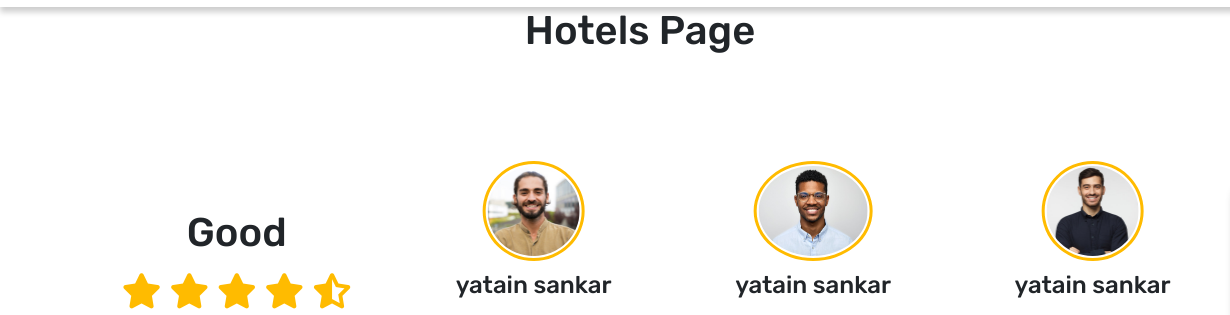
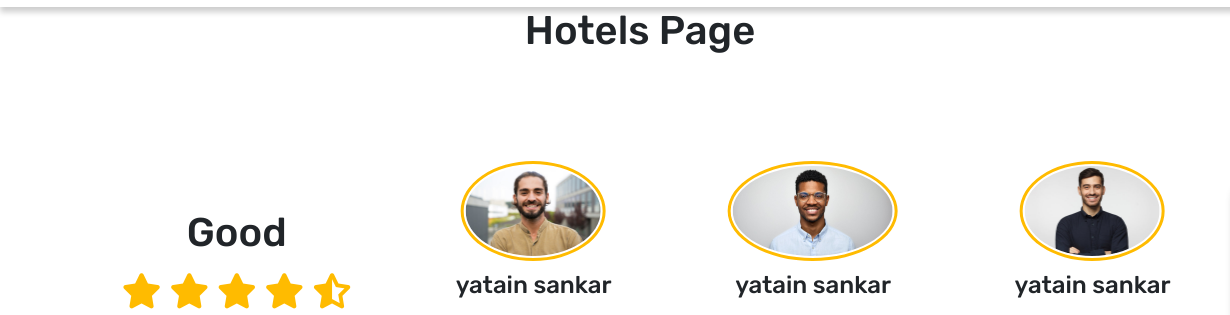
Before and after one commit to Ahmedelsayedd01/Vip-Visit-World, a plain HTML site: page Pages/hotels.html in a window 1280 px wide. Shown: the part 129-444 px from the top of the page, 0-1230 px from the left. Drawn offline with nearby package versions, Linux system fonts and the light colour scheme.

Commit message:
New Update

```diff
--- a/Styles/hotels.css
+++ b/Styles/hotels.css
@@ -325,7 +325,7 @@ nav .wrapperNav .linksPage .menuTap {
 
 .reviewSec .splide__slide .cardd .headCard img {
        height: 100px;
-       width: 70%;
+       /* width: 70%; */
        border-radius: 50%;
        object-fit: cover;
        object-position: center;
@@ -559,7 +559,7 @@ nav .wrapperNav .linksPage .menuTap {
 
        .reviewSec .splide__slide .cardd .headCard img {
               height: 100px;
-              width: 70%;
+              /* width: 70%; */
               border-radius: 50%;
               object-fit: cover;
               object-position: center;
```
